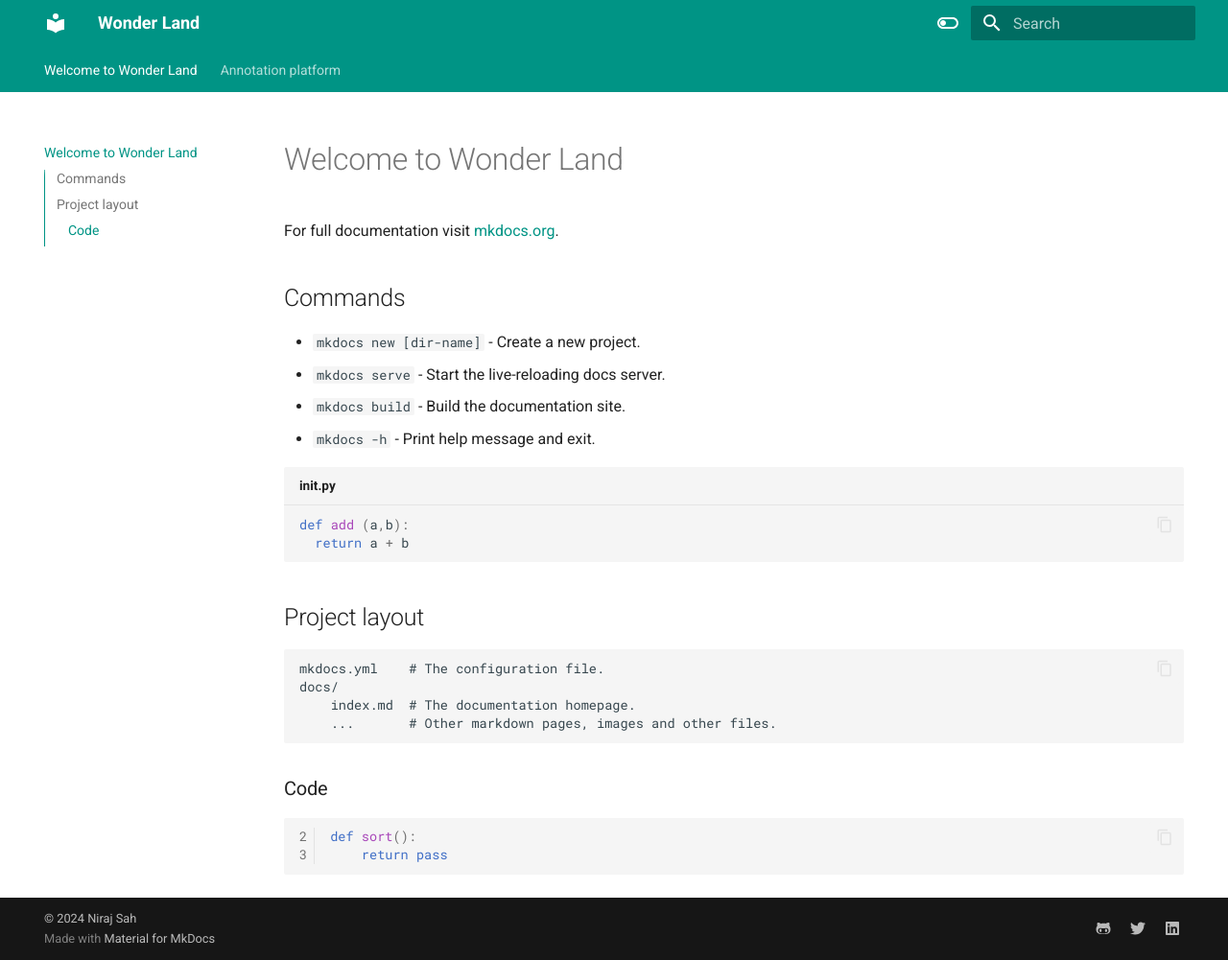
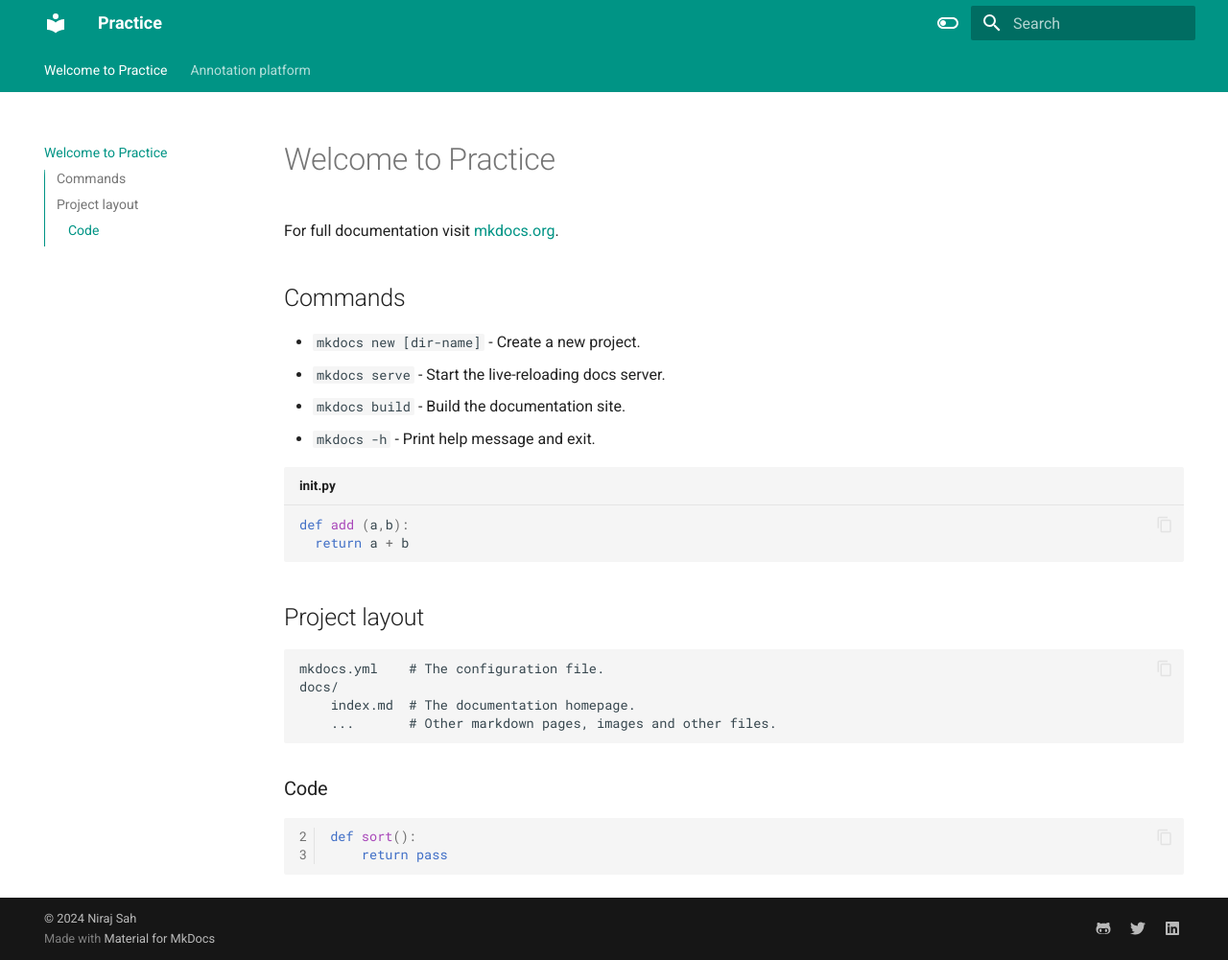
Before and after one commit to Nirajsah17/niraj, an MkDocs documentation site: the page built from docs/index.md, in a window 1280 px wide and 1001 px high. Shown: the whole window at 96% size. Built offline with MkDocs 1.6.1 and Material for MkDocs 9.7.7, drawn with Linux system fonts in a browser that asks for light colours.

Commit message:
repo renamed

```diff
--- a/README.md
+++ b/README.md
@@ -1,3 +1,3 @@
-# wonder-land
+# Practice
 
 Practice repository
--- a/docs/index.md
+++ b/docs/index.md
@@ -1,4 +1,4 @@
-# Welcome to Wonder Land
+# Welcome to Practice
 
 For full documentation visit [mkdocs.org](https://www.mkdocs.org).
 
--- a/mkdocs.yml
+++ b/mkdocs.yml
@@ -1,4 +1,4 @@
-site_name: Wonder Land
+site_name: Practice
 site_url: ""
 theme:
   name: material
@@ -54,9 +54,6 @@ markdown_extensions:
   - pymdownx.superfences
   - pymdownx.mark
   - attr_list
-  - pymdownx.emoji:
-      emoji_index: !!python/name:materialx.emoji.twemoji
-      emoji_generator: !!python/name:materialx.emoji.to_svg
 
 copyright: |
   &copy; 2024 <a href="https://github.com/Nirajsah17/"  target="_blank" rel="noopener">Niraj Sah</a>
```
